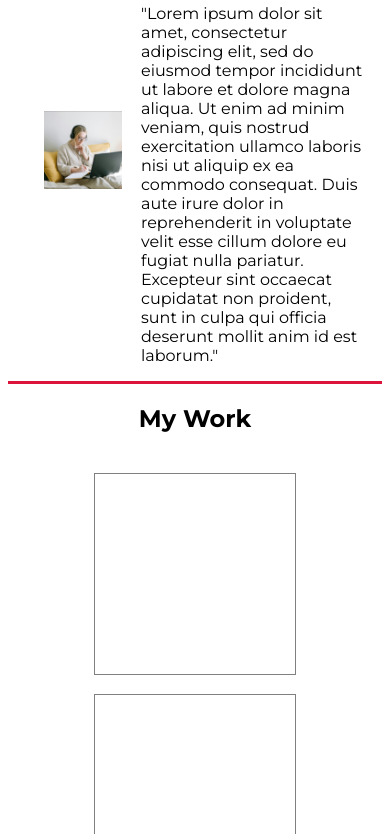
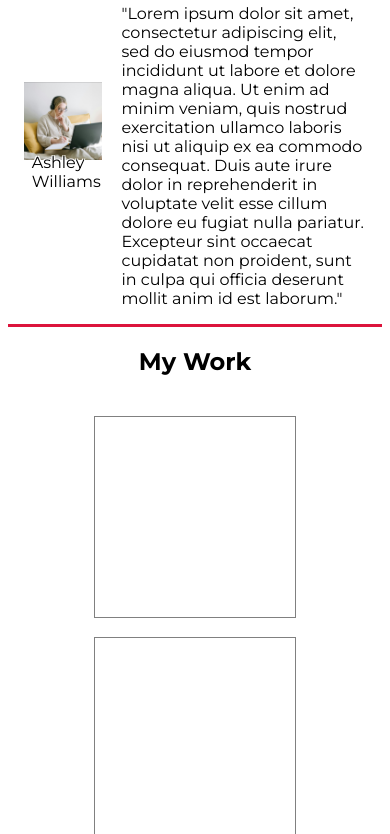
Before and after one commit to lmcygnus/homepage, a plain HTML site: page index.html in a window 390 px wide. Shown: the part 89-923 px from the top of the page. Drawn offline with Linux system fonts and the light colour scheme.

Commit message:
responsive font size

```diff
--- a/index.html
+++ b/index.html
@@ -11,9 +11,9 @@
 </head>
 <body>
     <header>
-        <p class="name"></p>
         <div class="photo">
             <img src="woman.png" alt="a woman programming with a laptop">
+            <p class="name">Ashley Williams</p>
         </div>
         <div class="aboutMe">
             <h2>About Me</h2>
--- a/style.css
+++ b/style.css
@@ -16,6 +16,22 @@ header {
     padding: 1rem;
     justify-content: center;
     align-items: center;
+}
+
+.photo {
+    position: relative;
+}
+
+.name {
+    font-size: clamp(1rem, 2vw, 2rem);
+    position: absolute;
+    top: 70%;
+    left: 10%;
+    color: black;
+    text-shadow: -1px -1px 0 #ffffff,
+    1px -1px 0 #ffffff,
+   -1px  1px 0 #ffffff,
+    1px  1px 0 #ffffff;
 }
 
 img {
```
